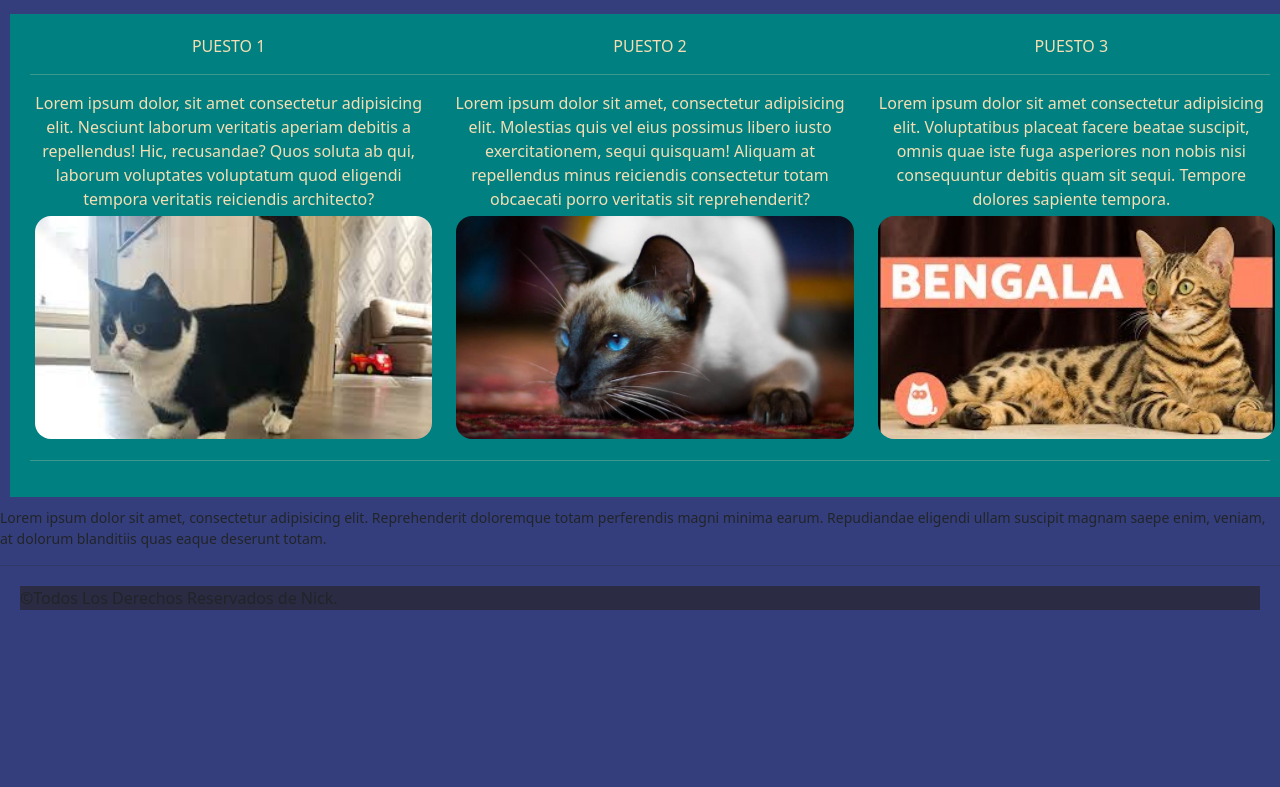
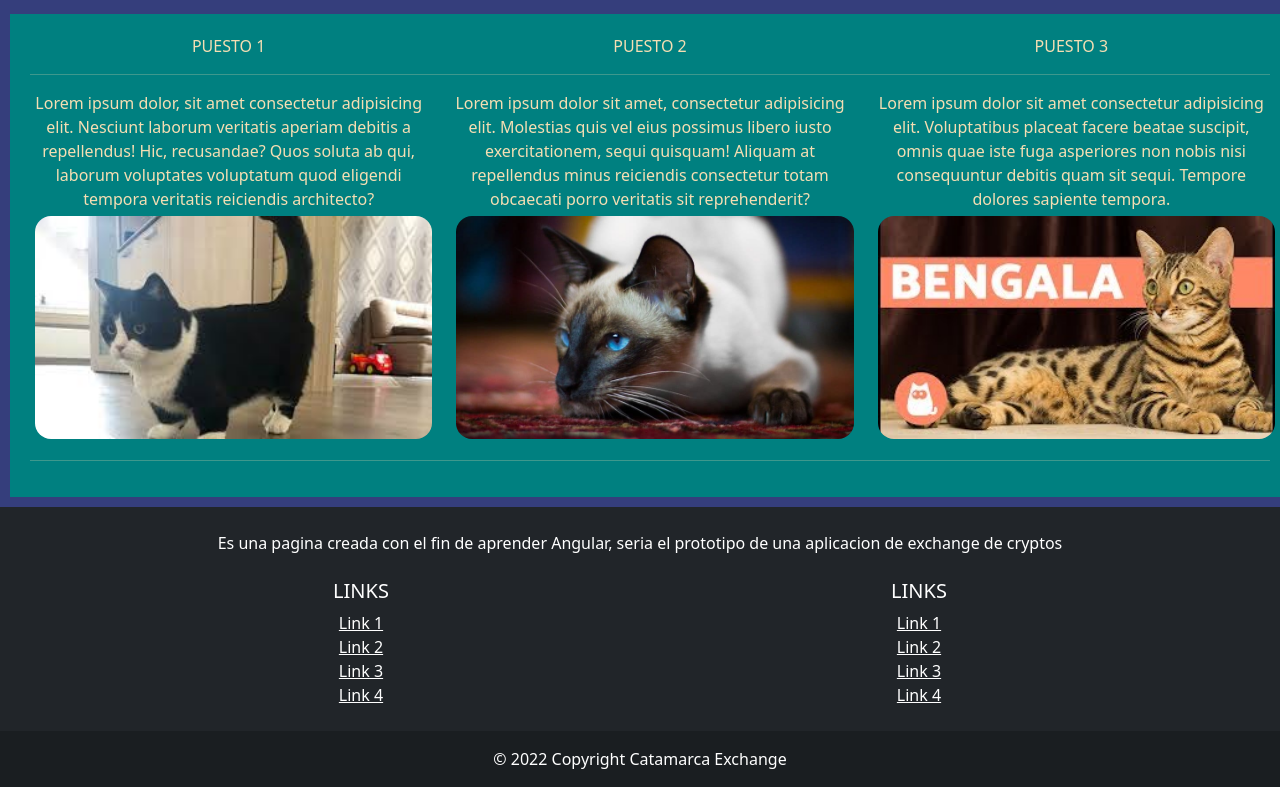
Before and after one commit to pgCatamarca2021fs/aula1-grupoc-team-1c, an Angular app: page /home in a window 1280 px wide. Shown: the part 622-1409 px from the top of the page. Before the commit the page ends 1252 px from the top, so only its background shows below. Built offline with nearby package versions, Linux system fonts and the light colour scheme.

Commit message:
Prototipo de footer listo

```diff
--- a/src/app/shared/footer/footer.component.html
+++ b/src/app/shared/footer/footer.component.html
@@ -1,8 +1,78 @@
-<footer class="pie">
-    <div>
-        <p class="lo">Lorem ipsum dolor sit amet, consectetur adipisicing elit. Reprehenderit doloremque totam perferendis magni minima earum. Repudiandae eligendi ullam suscipit magnam saepe enim, veniam, at dolorum blanditiis quas eaque deserunt totam.</p>
+<!-- Footer -->
+<footer class="bg-dark text-center text-white">
+    <!-- Grid container -->
+    <div class="container p-4">
 
-        <hr>
-        <p class="copi"> &copy;Todos Los Derechos Reservados de Nick. </p>
+
+
+      <!-- Section: Text -->
+      <section class="mb-4">
+        <p>
+          Es una pagina creada con el fin de aprender Angular, seria el prototipo de una aplicacion de exchange de cryptos
+        </p>
+      </section>
+      <!-- Section: Text -->
+
+
+      <!-- Section: Links -->
+      <section class="">
+        <!--Grid row-->
+        <div class="row">
+          <!--Grid column-->
+          <div class="col-lg-6 col-md-6 mb-4 mb-md-0">
+            <h5 class="text-uppercase">Links</h5>
+
+            <ul class="list-unstyled mb-0">
+              <li>
+                <a href="#!" class="text-white">Link 1</a>
+              </li>
+              <li>
+                <a href="#!" class="text-white">Link 2</a>
+              </li>
+              <li>
+                <a href="#!" class="text-white">Link 3</a>
+              </li>
+              <li>
+                <a href="#!" class="text-white">Link 4</a>
+              </li>
+            </ul>
+          </div>
+          <!--Grid column-->
+
+          <!--Grid column-->
+          <div class="col-lg-6 col-md-6 mb-4 mb-md-0">
+            <h5 class="text-uppercase">Links</h5>
+
+            <ul class="list-unstyled mb-0">
+              <li>
+                <a href="#!" class="text-white">Link 1</a>
+              </li>
+              <li>
+                <a href="#!" class="text-white">Link 2</a>
+              </li>
+              <li>
+                <a href="#!" class="text-white">Link 3</a>
+              </li>
+              <li>
+                <a href="#!" class="text-white">Link 4</a>
+              </li>
+            </ul>
+          </div>
+          <!--Grid column-->
+
+        </div>
+        <!--Grid row-->
+      </section>
+      <!-- Section: Links -->
+
     </div>
-</footer>
+    <!-- Grid container -->
+
+    <!-- Copyright -->
+    <div class="text-center p-3" style="background-color: rgba(0, 0, 0, 0.2)">
+      © 2022 Copyright Catamarca Exchange
+    </div>
+    <!-- Copyright -->
+
+  </footer>
+  <!-- Footer -->
```
